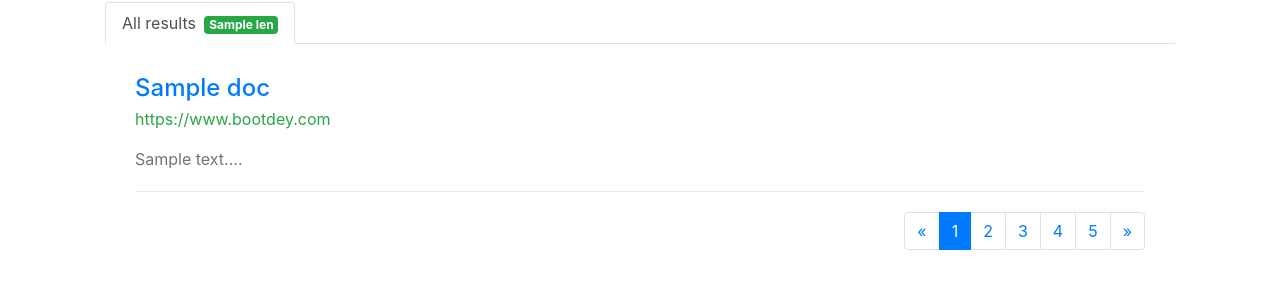
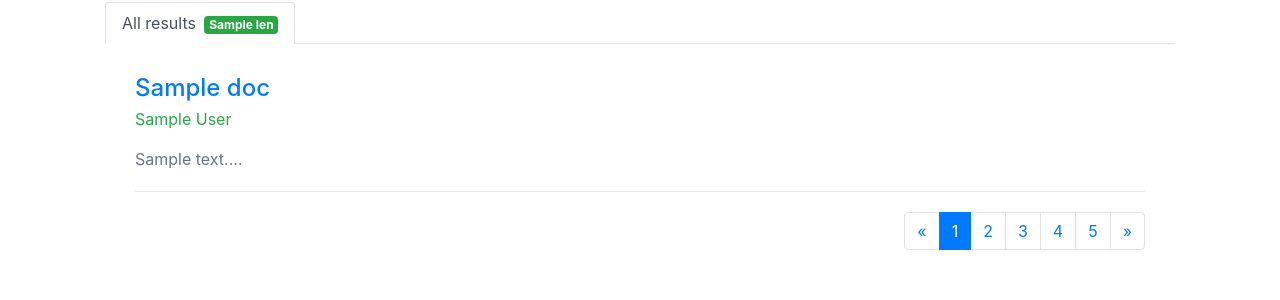
Before and after one commit to Chains99/Search-Engine, a Flask app: template code/templates/search_results.html in a window 1280 px wide. Shown: the part 157-457 px from the top of the page. Run offline with Flask 2, Linux system fonts and the light colour scheme; the template is opened without the code that fills it: most values are stand-ins (such as "Sample title", 1, 10 or a date in 2020); parts of the project's set-up code (start-up, migrations or seed data) failed here and were passed over; some libraries are stand-ins or nearby versions.

Commit message:
Update search_results.html

```diff
--- a/code/templates/search_results.html
+++ b/code/templates/search_results.html
@@ -43,7 +43,7 @@
                                         {% for doc in docs %}
                                         <div class="search-item">
                                             <h4 class="mb-1"><a href="{{url_for ('doc',index=docs.index(doc)) }}">{{doc['title']}}</a></h4>
-                                            <div class="font-13 text-success mb-3">https://www.bootdey.com</div>
+                                            <div class="font-13 text-success mb-3">{{doc['author']}}</div>
                                             <p class="mb-0 text-muted">{{doc['text'][:400]}}...</p>
                                         </div>
                                         {%endfor%}
```
